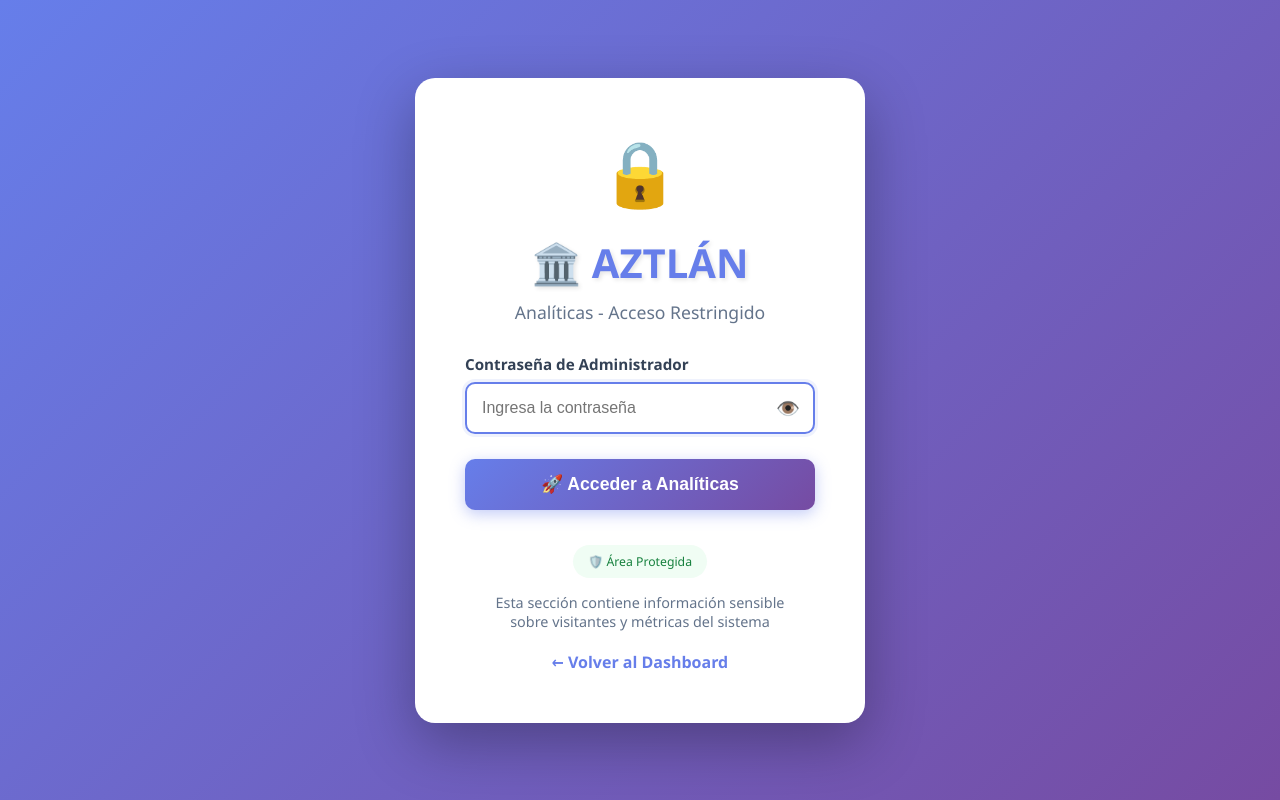
After one commit to vicariant/aztlan-decode, a Flask app: page /analytics/login in a window 1280 px wide. The commit adds this page. Run offline with Flask 3, Linux system fonts and the light colour scheme; data comes from the database, SQL or seed files in the repository; data that the repository does not hold is empty; parts of the project's set-up code (start-up, migrations or seed data) failed here and were passed over.

Commit message:
SECURITY: Proteger página de analíticas con contraseña
 IMPLEMENTADO:
- Sistema de autenticación con contraseña
- Ruta /analytics/login con página de login visual
- Decorador @require_analytics_password
- Protección de /analytics y endpoints API
- Sesión persistente con Flask sessions
- Botón de cerrar sesión en analytics
- Contraseña configurable (ANALYTICS_PASSWORD en .env)

 SEGURIDAD:
- Contraseña por defecto: aztlan2025 (cambiar en producción)
- Variable de entorno: ANALYTICS_PASSWORD
- Sesiones seguras con Flask
- Redirección automática si no autenticado
- Logout funcional

Resuelve: 'solo personas que tienen una contraseña puedan ingresar'

```diff
--- a/app.py
+++ b/app.py
@@ -91,6 +91,16 @@ def track_visitor():
             visitor_analytics.track_visit(request.path, page_title)
     except Exception as e:
         logger.error(f"Error tracking visitor: {e}")
+
+# Decorador para proteger rutas con contraseña
+def require_analytics_password(f):
+    """Decorador que requiere autenticación para acceder a analíticas"""
+    @wraps(f)
+    def decorated_function(*args, **kwargs):
+        if not session.get('analytics_authenticated'):
+            return redirect(url_for('analytics_login', next=request.url))
+        return f(*args, **kwargs)
+    return decorated_function
 
 def get_chatbot_handler():
     global _chatbot_handler
@@ -1524,9 +1534,34 @@ def quetzal_analyze_match():
         return jsonify({'success': False, 'error': str(e)}), 500
 
 # --- DASHBOARD AVANZADO ---
+@app.route('/analytics/login', methods=['GET', 'POST'])
+def analytics_login():
+    """Página de login para analíticas"""
+    if request.method == 'POST':
+        password = request.form.get('password', '')
+        from config.settings import ANALYTICS_PASSWORD
+
+        if password == ANALYTICS_PASSWORD:
+            session['analytics_authenticated'] = True
+            session.permanent = True
+            next_url = request.args.get('next', url_for('analytics_page'))
+            return redirect(next_url)
+        else:
+            flash('Contraseña incorrecta', 'error')
+
+    return render_template('analytics_login.html')
+
+@app.route('/analytics/logout')
+def analytics_logout():
+    """Cerrar sesión de analíticas"""
+    session.pop('analytics_authenticated', None)
+    flash('Sesión cerrada', 'success')
+    return redirect(url_for('index'))
+
 @app.route('/analytics')
+@require_analytics_password
 def analytics_page():
-    """Página de analíticas de visitantes"""
+    """Página de analíticas de visitantes (protegida con contraseña)"""
     try:
         # Obtener analytics
         from utils.visitor_analytics import get_analytics
@@ -1551,8 +1586,9 @@ def analytics_page():
         return f"<h1>Error</h1><p>{str(e)}</p>", 500
 
 @app.route('/api/analytics/stats')
+@require_analytics_password
 def api_analytics_stats():
-    """API endpoint para obtener estadísticas de visitantes"""
+    """API endpoint para obtener estadísticas de visitantes (protegido)"""
     try:
         from utils.visitor_analytics import get_analytics
         analytics = get_analytics()
@@ -1569,8 +1605,9 @@ def api_analytics_stats():
         return jsonify({'success': False, 'error': str(e)}), 500
 
 @app.route('/api/analytics/realtime')
+@require_analytics_password
 def api_analytics_realtime():
-    """API endpoint para estadísticas en tiempo real"""
+    """API endpoint para estadísticas en tiempo real (protegido)"""
     try:
         from utils.visitor_analytics import get_analytics
         analytics = get_analytics()
--- a/config/settings.py
+++ b/config/settings.py
@@ -124,3 +124,7 @@ SESSION_COOKIE_SAMESITE = 'Lax'
 # Protección de menores (COPPA/UK/CA/EU)
 MINOR_PROTECTION_ENABLED = True
 MINOR_AGE_LIMIT = 13  # COPPA compliance
+
+# Admin/Analytics Password
+ADMIN_PASSWORD = os.getenv('ADMIN_PASSWORD', 'aztlan2025')  # Cambiar en producción
+ANALYTICS_PASSWORD = os.getenv('ANALYTICS_PASSWORD', ADMIN_PASSWORD)
--- /dev/null
+++ b/templates/analytics_login.html
@@ -0,0 +1,267 @@
+<!DOCTYPE html>
+<html lang="es">
+<head>
+    <meta charset="UTF-8">
+    <meta name="viewport" content="width=device-width, initial-scale=1.0">
+    <title>Login - Analíticas AZTLÁN</title>
+    <style>
+        * {
+            margin: 0;
+            padding: 0;
+            box-sizing: border-box;
+        }
+
+        body {
+            font-family: 'Segoe UI', Tahoma, Geneva, Verdana, sans-serif;
+            background: linear-gradient(135deg, #667eea 0%, #764ba2 100%);
+            min-height: 100vh;
+            display: flex;
+            align-items: center;
+            justify-content: center;
+            padding: 20px;
+        }
+
+        .login-container {
+            background: white;
+            border-radius: 20px;
+            box-shadow: 0 20px 60px rgba(0,0,0,0.3);
+            padding: 50px;
+            max-width: 450px;
+            width: 100%;
+            animation: slideUp 0.5s ease-out;
+        }
+
+        @keyframes slideUp {
+            from {
+                opacity: 0;
+                transform: translateY(30px);
+            }
+            to {
+                opacity: 1;
+                transform: translateY(0);
+            }
+        }
+
+        .logo {
+            text-align: center;
+            margin-bottom: 30px;
+        }
+
+        .logo h1 {
+            font-size: 2.5em;
+            color: #667eea;
+            margin-bottom: 10px;
+            text-shadow: 2px 2px 4px rgba(0,0,0,0.1);
+        }
+
+        .logo p {
+            color: #64748b;
+            font-size: 1.1em;
+        }
+
+        .lock-icon {
+            font-size: 4em;
+            margin-bottom: 20px;
+        }
+
+        .form-group {
+            margin-bottom: 25px;
+        }
+
+        .form-group label {
+            display: block;
+            margin-bottom: 8px;
+            color: #334155;
+            font-weight: 600;
+            font-size: 0.95em;
+        }
+
+        .form-group input {
+            width: 100%;
+            padding: 15px;
+            border: 2px solid #e2e8f0;
+            border-radius: 10px;
+            font-size: 1em;
+            transition: all 0.3s;
+        }
+
+        .form-group input:focus {
+            outline: none;
+            border-color: #667eea;
+            box-shadow: 0 0 0 3px rgba(102, 126, 234, 0.1);
+        }
+
+        .submit-btn {
+            width: 100%;
+            padding: 15px;
+            background: linear-gradient(135deg, #667eea 0%, #764ba2 100%);
+            color: white;
+            border: none;
+            border-radius: 10px;
+            font-size: 1.1em;
+            font-weight: bold;
+            cursor: pointer;
+            transition: all 0.3s;
+            box-shadow: 0 4px 15px rgba(102, 126, 234, 0.4);
+        }
+
+        .submit-btn:hover {
+            transform: translateY(-2px);
+            box-shadow: 0 6px 20px rgba(102, 126, 234, 0.6);
+        }
+
+        .submit-btn:active {
+            transform: translateY(0);
+        }
+
+        .alert {
+            padding: 15px;
+            border-radius: 10px;
+            margin-bottom: 20px;
+            animation: shake 0.5s;
+        }
+
+        .alert-error {
+            background: #fee2e2;
+            color: #991b1b;
+            border: 2px solid #fca5a5;
+        }
+
+        @keyframes shake {
+            0%, 100% { transform: translateX(0); }
+            25% { transform: translateX(-10px); }
+            75% { transform: translateX(10px); }
+        }
+
+        .info-text {
+            text-align: center;
+            color: #64748b;
+            font-size: 0.9em;
+            margin-top: 20px;
+        }
+
+        .back-link {
+            text-align: center;
+            margin-top: 20px;
+        }
+
+        .back-link a {
+            color: #667eea;
+            text-decoration: none;
+            font-weight: 600;
+            transition: all 0.3s;
+        }
+
+        .back-link a:hover {
+            color: #764ba2;
+            text-decoration: underline;
+        }
+
+        .password-toggle {
+            position: relative;
+        }
+
+        .password-toggle-btn {
+            position: absolute;
+            right: 15px;
+            top: 50%;
+            transform: translateY(-50%);
+            background: none;
+            border: none;
+            cursor: pointer;
+            font-size: 1.2em;
+            color: #64748b;
+        }
+
+        .security-badge {
+            display: inline-flex;
+            align-items: center;
+            gap: 5px;
+            background: #f0fdf4;
+            color: #15803d;
+            padding: 8px 15px;
+            border-radius: 20px;
+            font-size: 0.85em;
+            margin-top: 15px;
+        }
+    </style>
+</head>
+<body>
+    <div class="login-container">
+        <div class="logo">
+            <div class="lock-icon">🔒</div>
+            <h1>🏛️ AZTLÁN</h1>
+            <p>Analíticas - Acceso Restringido</p>
+        </div>
+
+        {% with messages = get_flashed_messages(with_categories=true) %}
+            {% if messages %}
+                {% for category, message in messages %}
+                    <div class="alert alert-{{ category }}">
+                        {{ message }}
+                    </div>
+                {% endfor %}
+            {% endif %}
+        {% endwith %}
+
+        <form method="POST">
+            <div class="form-group">
+                <label for="password">Contraseña de Administrador</label>
+                <div class="password-toggle">
+                    <input
+                        type="password"
+                        id="password"
+                        name="password"
+                        placeholder="Ingresa la contraseña"
+                        required
+                        autofocus
+                    >
+                    <button type="button" class="password-toggle-btn" onclick="togglePassword()">
+                        👁️
+                    </button>
+                </div>
+            </div>
+
+            <button type="submit" class="submit-btn">
+                🚀 Acceder a Analíticas
+            </button>
+        </form>
+
+        <div class="info-text">
+            <div class="security-badge">
+                🛡️ Área Protegida
+            </div>
+            <p style="margin-top: 15px;">
+                Esta sección contiene información sensible<br>
+                sobre visitantes y métricas del sistema
+            </p>
+        </div>
+
+        <div class="back-link">
+            <a href="{{ url_for('index') }}">← Volver al Dashboard</a>
+        </div>
+    </div>
+
+    <script>
+        function togglePassword() {
+            const input = document.getElementById('password');
+            const btn = document.querySelector('.password-toggle-btn');
+
+            if (input.type === 'password') {
+                input.type = 'text';
+                btn.textContent = '🙈';
+            } else {
+                input.type = 'password';
+                btn.textContent = '👁️';
+            }
+        }
+
+        // Enter key shortcut
+        document.getElementById('password').addEventListener('keypress', function(e) {
+            if (e.key === 'Enter') {
+                e.target.form.submit();
+            }
+        });
+    </script>
+</body>
+</html>
```
Also changed, not shown: ANALYTICS_GUIDE.md (added, +240 -0 lines), templates/analytics.html (+9 -4 lines).
